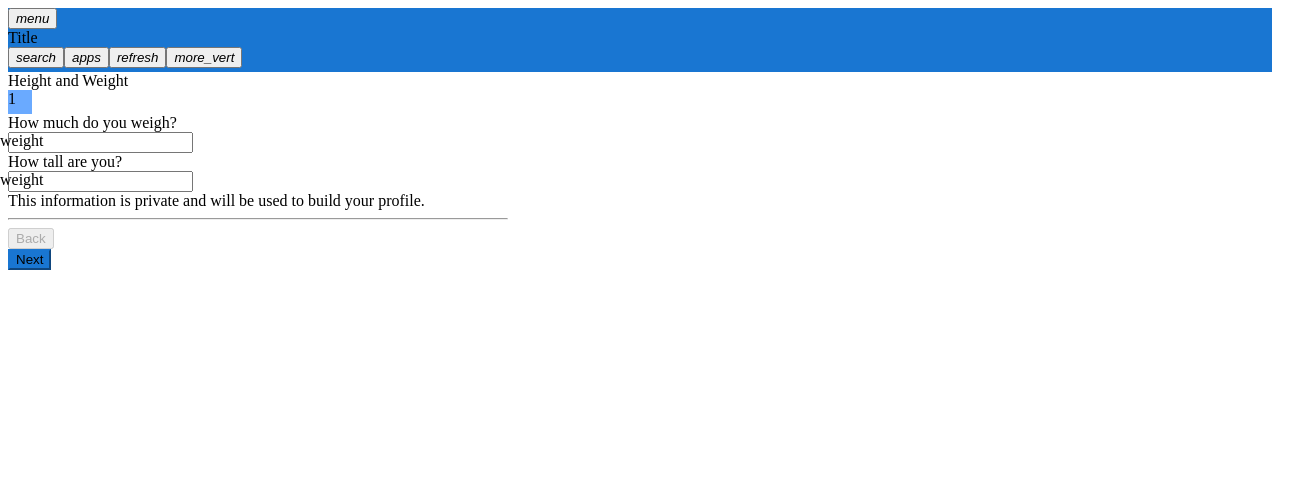
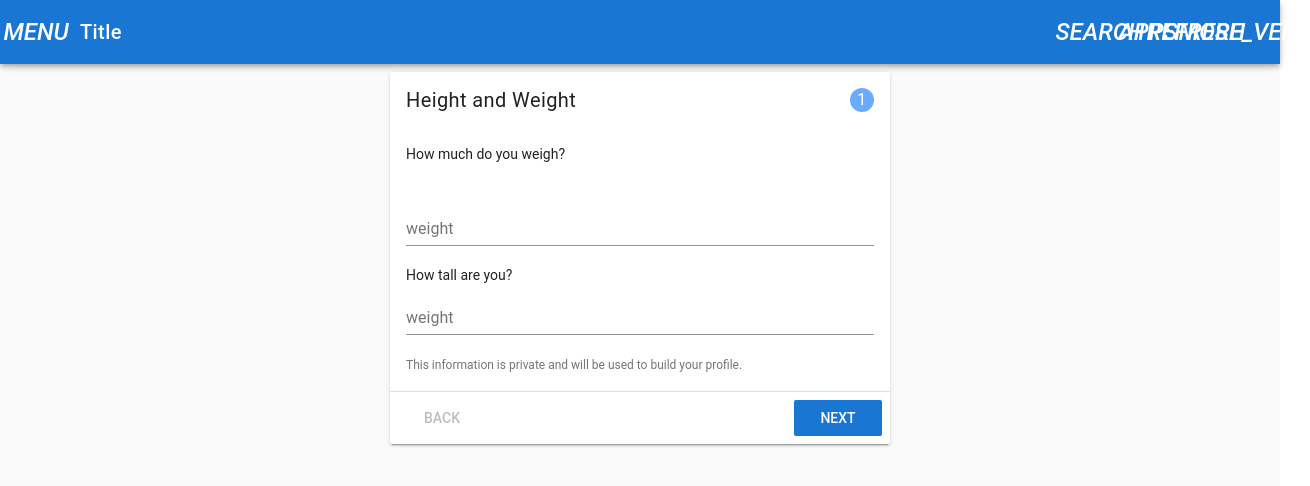
Before and after one commit to bry-an/fit-learn, a Vue app: page / in a window 1280 px wide. Shown: the top 486 px of the page, 1310 px wide, since content can reach past the window. Built offline with nearby package versions, Linux system fonts and the light colour scheme.

Commit message:
import Vuetify style sheet

```diff
--- a/src/components/MainToolbar.vue
+++ b/src/components/MainToolbar.vue
@@ -9,7 +9,6 @@
     <v-btn icon>
       <v-icon>search</v-icon>
     </v-btn>
-
     <v-btn icon>
       <v-icon>apps</v-icon>
     </v-btn>
@@ -23,9 +22,13 @@
     </v-btn>
   </v-toolbar>
 </template>
+
 <script lang="ts">
 import Vue from "vue";
 export default Vue.extend({
   name: "MainToolbar"
 });
 </script>
+<style lang="sass" scoped>
+
+</style>
--- a/src/main.ts
+++ b/src/main.ts
@@ -3,6 +3,7 @@ import App from "./App.vue"
 import router from "./router"
 import store from "./store"
 import Vuetify from "vuetify"
+import "vuetify/dist/vuetify.min.css"
 
 Vue.use(Vuetify)
 
--- a/src/views/Welcome.vue
+++ b/src/views/Welcome.vue
@@ -1,5 +1,5 @@
 <template>
-  <v-card class="mx-auto" max-width="500">
+  <v-card class="mx-auto mt-2" max-width="500">
     <v-card-title class="title font-weight-regular justify-space-between">
       <span>{{ currentTitle }}</span>
       <v-avatar color="primary lighten-2" class="subheading white--text" size="24" v-text="step"></v-avatar>
```
Also changed, not shown: src/assets/logo.png (deleted).
